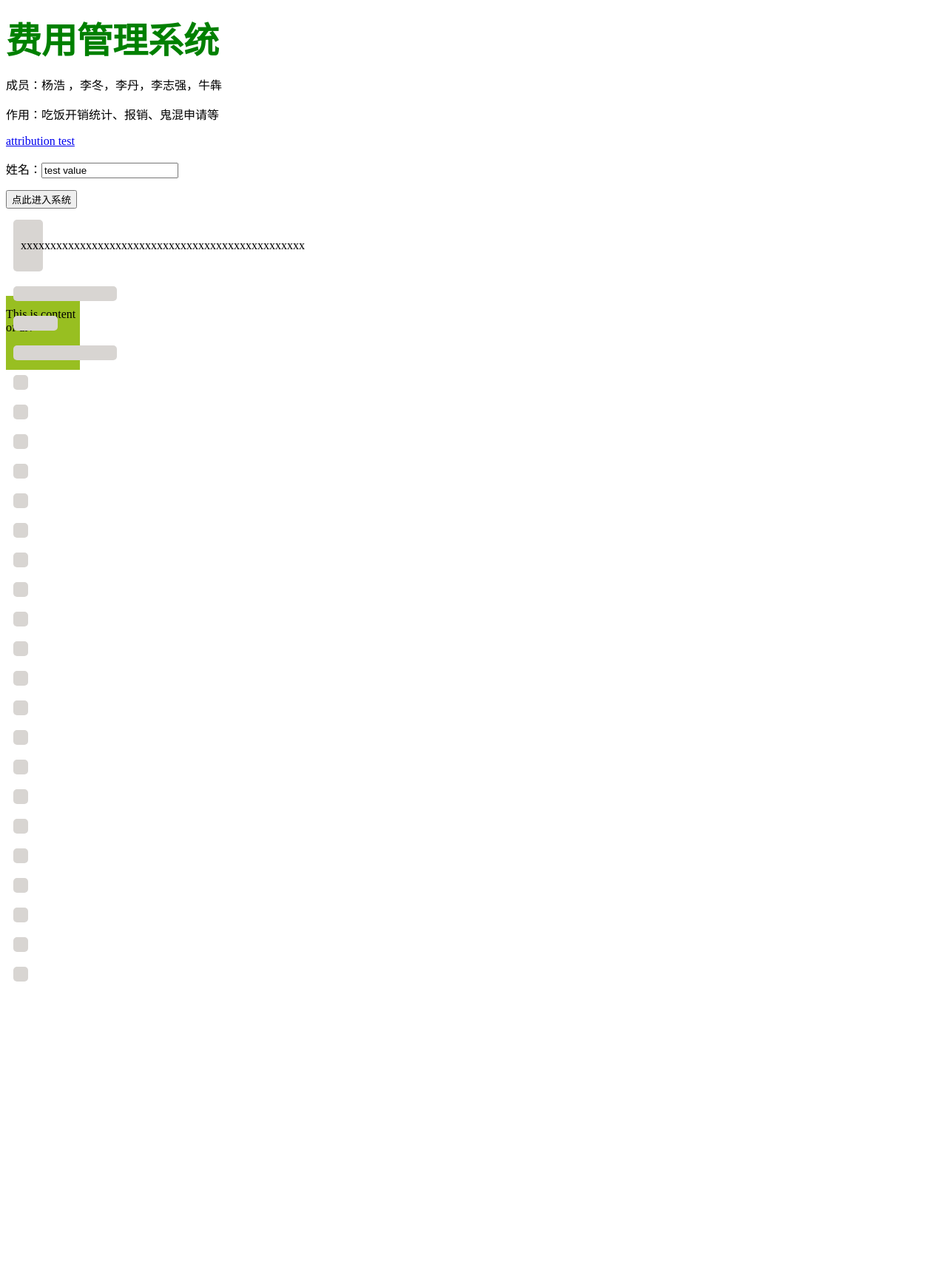
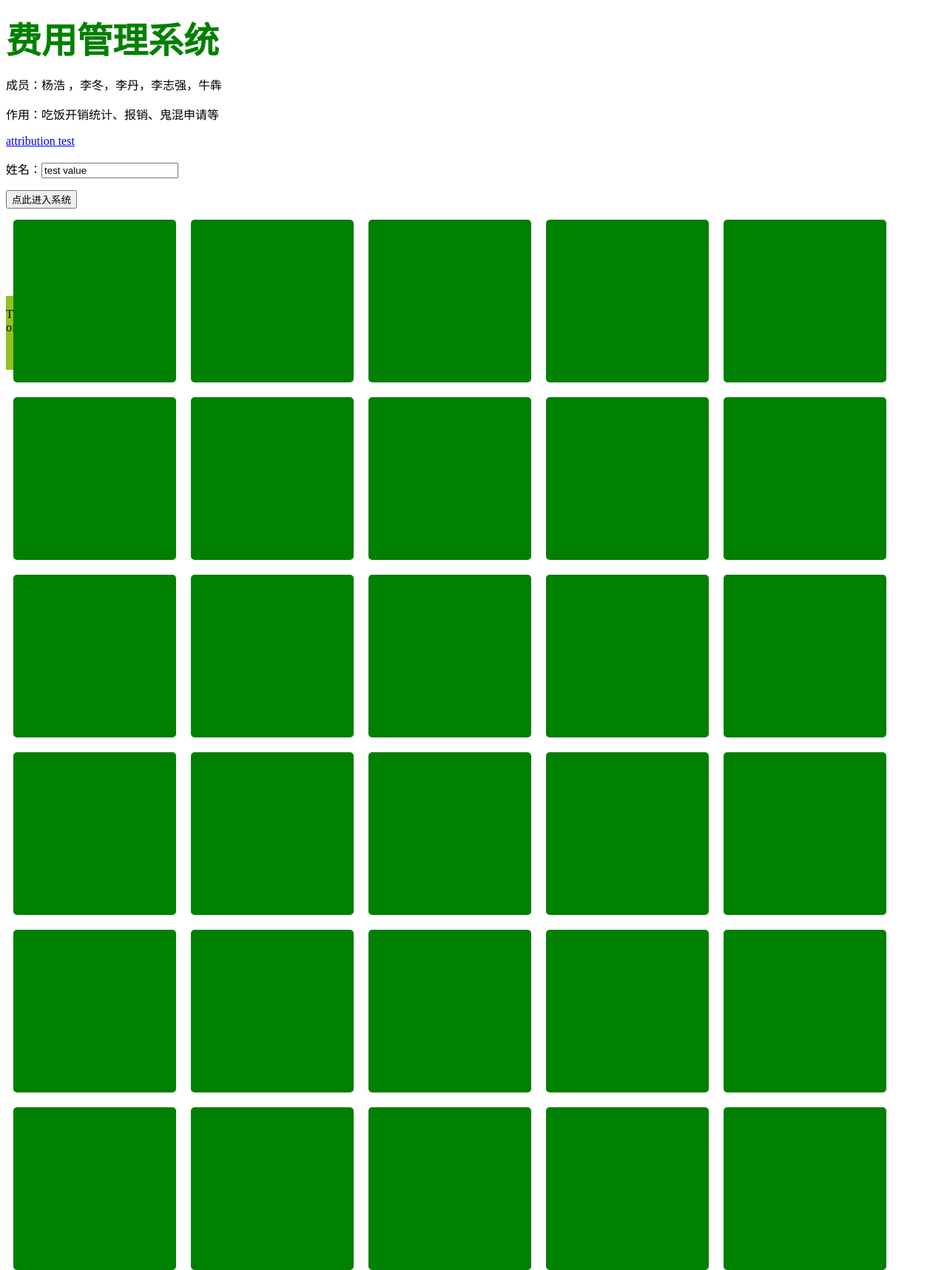
Before and after one commit to niubenaniu/sec, a Django app: page / in a window 1280 px wide. Shown: the top 1717 px of the page at 74% size. Before the commit the page ends 1327 px from the top, so only its background shows below. Run offline with Django 3.2, Linux system fonts and the light colour scheme; parts of the project's set-up code (start-up, migrations or seed data) failed here and were passed over; some libraries are stand-ins or nearby versions.

Commit message:
added masonry

```diff
--- a/www/home/templates/index.html
+++ b/www/home/templates/index.html
@@ -35,23 +35,20 @@ $("div").stop(false,true);
 $(function(){
     $('#container').masonry({
         itemSelector:'.item',
-        columnWidth:'220'
     });
 });
 
 </script>
 <style type="text/css">
-.col1{ width:20px; }
-.col2{ width:120px; }
-.col3{ width:40px; }
-.col4{ width:120px; }
 .item{
-    background: none repeat scroll 0 0 #D8D5D2;
+    background: none repeat scroll 0 0 green;
     border-radius: 5px 5px 5px 5px;
     float: left;
     font-weight: 300;
     margin: 10px;
     padding: 10px;
+    height: 200px;
+    width: 200px;
 }
 #container{
     padding:5px 0;
@@ -70,10 +67,19 @@ $(function(){
 <p>姓名：<input type="text" id="test" value="test value"></p>
 <input class="button" type="submit" value="点此进入系统">
 <div id="container">
-<div class="item col1"><p>xxxxxxxxxxxxxxxxxxxxxxxxxxxxxxxxxxxxxxxxxxxxxxxx</p></div>
-<div class="item col2"></div>
-<div class="item col3"></div>
-<div class="item col4"></div>
+<div class="item"></div>
+<div class="item"></div>
+<div class="item"></div>
+<div class="item"></div>
+<div class="item"></div>
+<div class="item"></div>
+<div class="item"></div>
+<div class="item"></div>
+<div class="item"></div>
+<div class="item"></div>
+<div class="item"></div>
+<div class="item"></div>
+<div class="item"></div>
 <div class="item"></div>
 <div class="item"></div>
 <div class="item"></div>
```
